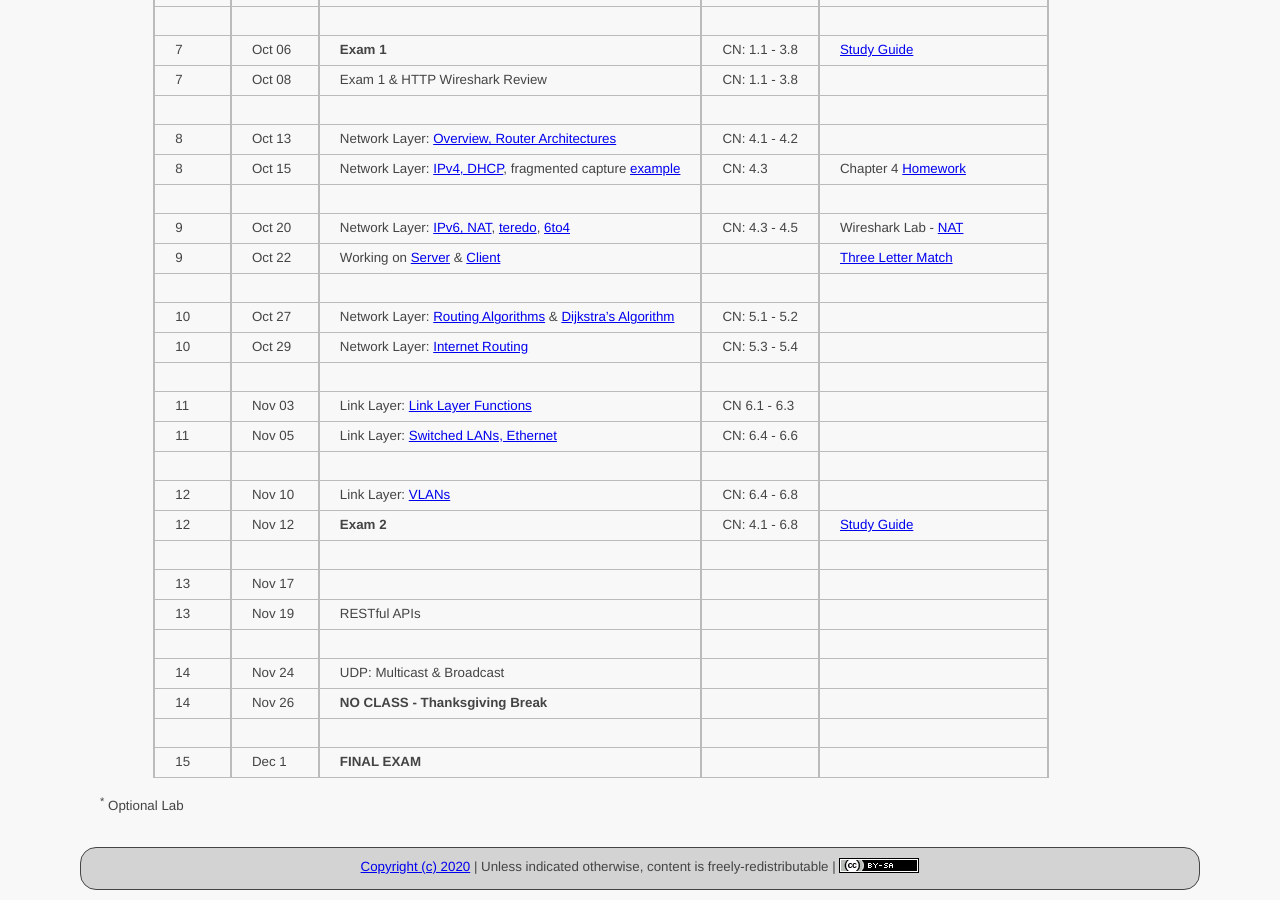
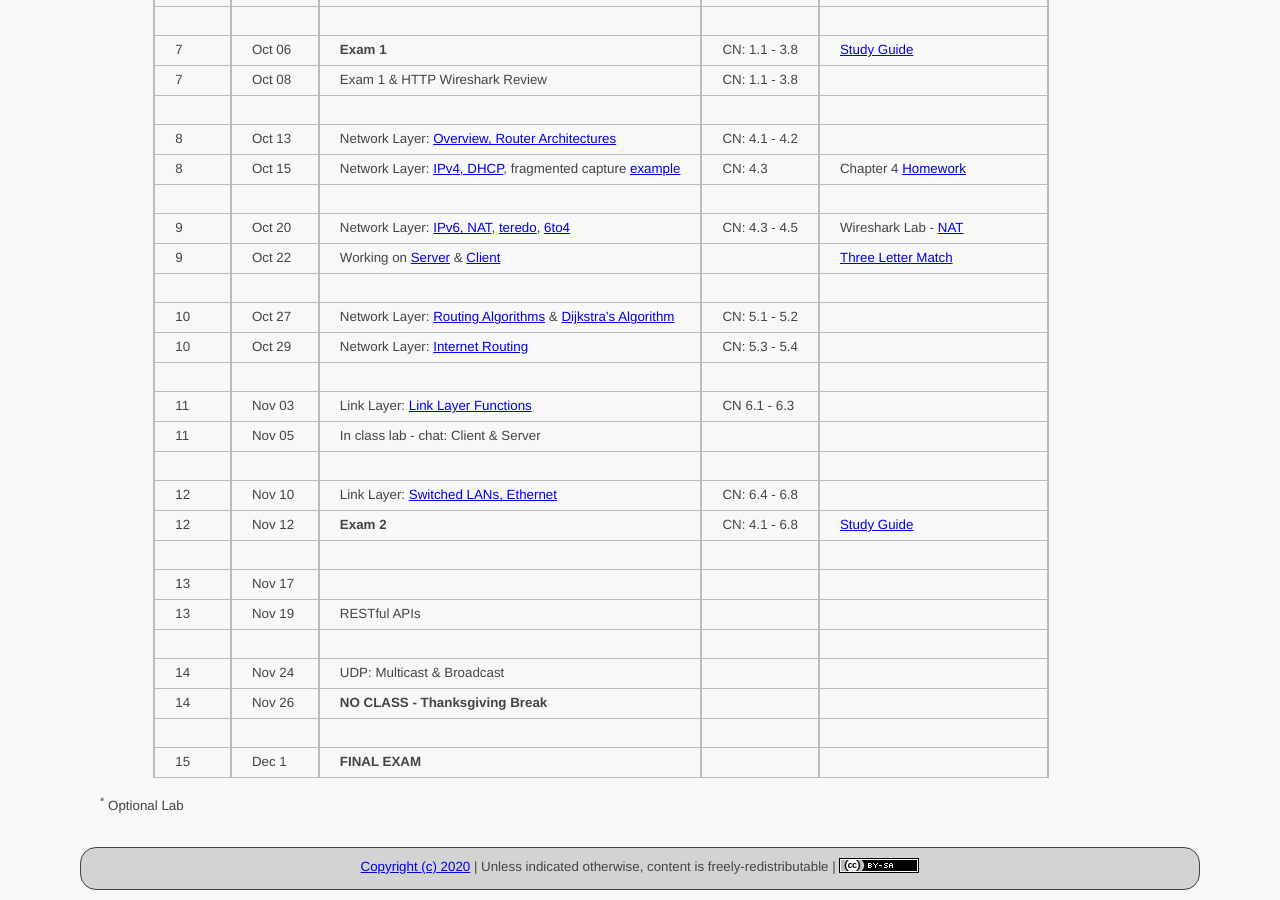
Before and after one commit to ycpcs/cs330-fall2020, a Jekyll site: the page built from schedule/index.md, in a window 1280 px wide and 900 px high, scrolled down 679 px. Built offline with Jekyll 4.4.1, drawn with Linux system fonts in a browser that asks for light colours.

Commit message:
update schedule

```diff
--- a/schedule/index.md
+++ b/schedule/index.md
@@ -41,9 +41,9 @@ CN: [Computer Networking: A Top-Down Approach](https://www.pearson.com/us/higher
 > 10 | Oct 29 | Network Layer: [Internet Routing](slides/chapter_5.pdf) | CN: 5.3 - 5.4 |
 > | | | |
 > 11 | Nov 03 | Link Layer: [Link Layer Functions](slides/chapter_6.pdf) | CN 6.1 - 6.3 |
-> 11 | Nov 05 | Link Layer: [Switched LANs, Ethernet](slides/chapter_6.pdf) | CN: 6.4 - 6.6 |
+> 11 | Nov 05 | In class lab - chat: Client & Server | |
 > | | | |
-> 12 | Nov 10 | Link Layer: [VLANs](slides/chapter_3.pdf) | CN: 6.4 - 6.8 |
+> 12 | Nov 10 | Link Layer: [Switched LANs, Ethernet](slides/chapter_6.pdf) | CN: 6.4 - 6.8 |
 > 12 | Nov 12 | **Exam 2** | CN: 4.1 - 6.8 | [Study Guide](../exams/exam2_study_guide.html)
 > | | | |
 > 13 | Nov 17 | | |
```
